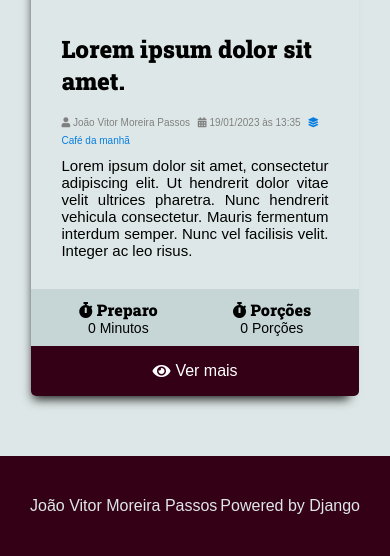
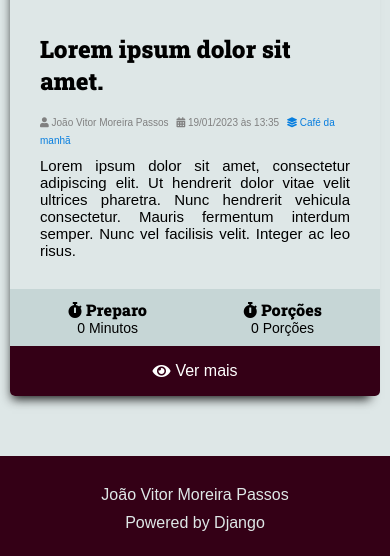
Before and after one commit to JoaoVitorMoreiraPassos/site_de_receitas, a Django app: page / in a window 390 px wide; the page is wider, and only the part inside the window is pictured. Shown: the part 5067-5623 px from the top of that part. Run offline with Django 4.2, Linux system fonts and the light colour scheme.

Commit message:
ajustando um pouco a responsividade

```diff
--- a/receitas/static/receitas/css/style.css
+++ b/receitas/static/receitas/css/style.css
@@ -30,7 +30,9 @@ body {
     font-family: var(--font-primary);
     background-color: var(--lvl5);
 }
-
+.main-container{
+    width: 100%;
+}
 .main-header-container {
     width: 100%;
     background-color: var(--lvl7);
@@ -40,7 +42,7 @@ body {
 }
 
 .container {
-    max-width: 144rem;
+    max-width: 100%;
     margin: 0 auto;
     display: flex;
     align-items: center;
@@ -304,11 +306,22 @@ h6 {
 
 
 
-@media screen and (max-width: 580px){
+@media screen and (max-width: 720px){
     .container-search{
-        width: 100%
+        width: 100%;
+    }
+    .container{
+        width: 100%;
     }
     .search-form{
-        width: 80%;
+        width: 100%;
+    }
+    .main-footer{
+        display: flex;
+        flex-direction: column;
+        justify-content: space-around;
+    }
+    .developer{
+        margin-bottom: 1rem;
     }
 }
--- a/receitas/templates/receitas/pages/home.html
+++ b/receitas/templates/receitas/pages/home.html
@@ -2,7 +2,8 @@
 
 <body>
     <div class="main-container">
-        {% include "receitas/partials/header.html" %} {% include "receitas/partials/search.html" %}
+        {% include "receitas/partials/header.html" %}
+        {% include "receitas/partials/search.html" %}
         <main class="main-content-container">
             <div class="main-content container">
                 {% include "receitas/partials/recipe.html"%}
```
